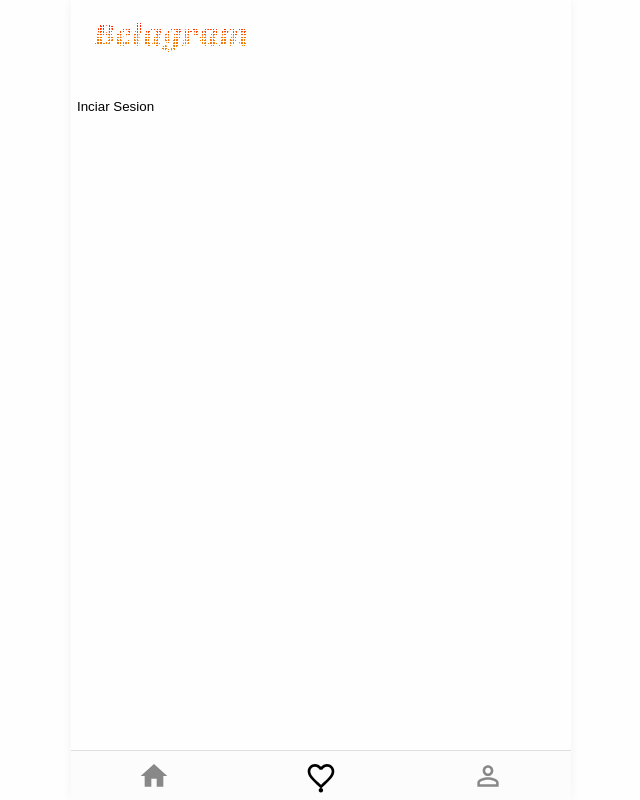
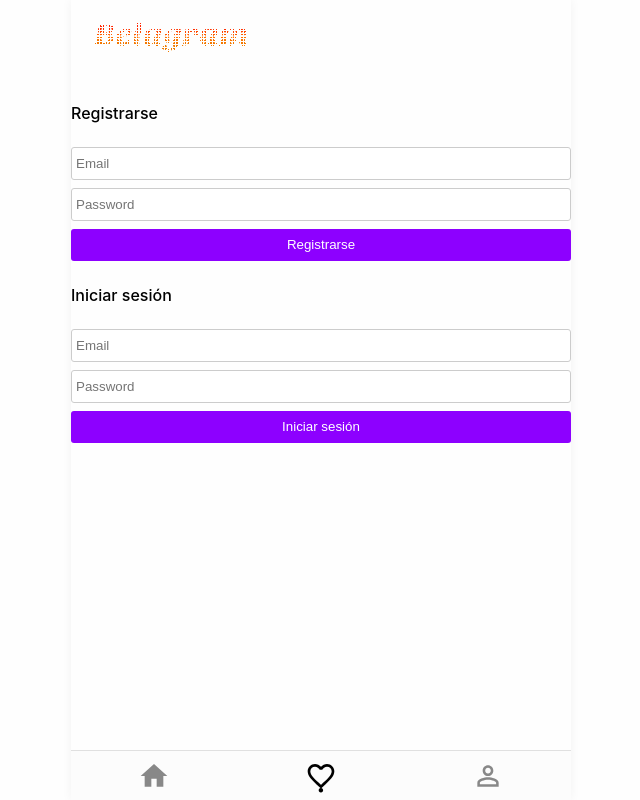
Before and after one commit to leandro-c/Belagram, a React app: page /favs in a window 1280 px wide. Shown: the whole page, without its empty margins (319-959 px from the left). Built offline with nearby package versions, Linux system fonts and the light colour scheme.

Commit message:
submit mutation

```diff
--- a/src/App.js
+++ b/src/App.js
@@ -1,16 +1,17 @@
 import React from 'react'
+import { GlobalStyle } from './styles/GlobalStyles'
 import { Logo } from './components/Logo'
-// estilos globales
-import { GlobalStyle } from './styles/GlobalStyles'
+import { NavBar } from './components/NavBar'
+
+import { Home } from './pages/Home'
 import { Detail } from './pages/Detail'
 import { Favs } from './pages/Favs'
-import { DetailUser, User } from './pages/User'
-import { NotRegisterUser } from './pages/NotRegisterUser'
-import { Home } from './pages/Home'
+import { User } from './pages/User'
+import { NotRegisteredUser } from './pages/NotRegisteredUser'
 
 import { Router } from '@reach/router'
-import { NavBar } from './components/NavBar'
 import Context from './Context'
+
 export const App = () => {
   return (
     <div>
@@ -18,23 +19,25 @@ export const App = () => {
       <Logo />
       <Router>
         <Home path='/' />
-        <Home path='/pet/:id' />
+        <Home path='/pet/:categoryId' />
         <Detail path='/detail/:detailId' />
       </Router>
+
       <Context.Consumer>
         {
-          ({ isAuth }) => isAuth
+          ({ isAuth }) =>
+            isAuth
               ? <Router>
                 <Favs path='/favs' />
                 <User path='/user' />
               </Router>
               : <Router>
-              <NotRegisterUser path='/favs' />
-              <NotRegisterUser path='/user' />
+                <NotRegisteredUser path='/favs' />
+                <NotRegisteredUser path='/user' />
               </Router>
         }
+      </Context.Consumer>
 
-      </Context.Consumer>
       <NavBar />
     </div>
   )
--- a/src/components/UserForm/index.js
+++ b/src/components/UserForm/index.js
@@ -0,0 +1,27 @@
+import React, { Fragment } from 'react'
+import { useInputValue } from '../../hooks/useInputValue'
+import { Form, Input, Button, Title } from './styles'
+
+export const UserForm = ({ onSubmit, title }) => {
+  const email = useInputValue('')
+  const password = useInputValue('')
+
+  const handleSubmit = (event) => {
+    event.preventDefault()
+    onSubmit({
+      email: email.value,
+      password: password.value
+    })
+  }
+
+  return (
+    <Fragment>
+      <Title>{title}</Title>
+      <Form onSubmit={handleSubmit}>
+        <Input placeholder='Email' {...email} />
+        <Input placeholder='Password' type='password' {...password} />
+        <Button>{title}</Button>
+      </Form>
+    </Fragment>
+  )
+}
--- a/src/components/UserForm/styles.js
+++ b/src/components/UserForm/styles.js
@@ -1,10 +1,30 @@
 import styled from 'styled-components'
-import { Link as LinkRouter } from '@reach/router'
-import { fadeIn } from '../../styles/animation'
 
-export const Nav = styled.nav`
+export const Form = styled.form`
+  padding: 16px 0;
+`
 
+export const Input = styled.input`
+  border: 1px solid #ccc;
+  border-radius: 3px;
+  margin-bottom: 8px;
+  padding: 8px 4px;
+  display: block;
+  width: 100%;
 `
-export const Link = styled(LinkRouter)`
 
+export const Button = styled.button`
+  background: #8d00ff;
+  border-radius: 3px;
+  color: #fff;
+  height: 32px;
+  display: block;
+  width: 100%;
+  text-align: center;
 `
+
+export const Title = styled.h2`
+  font-size: 16px;
+  font-weight: 500;
+  padding: 8px 0;
+`
--- /dev/null
+++ b/src/container/RegisterMutation.js
@@ -0,0 +1,15 @@
+import React from 'react'
+import { Mutation } from 'react-apollo'
+import { gql } from 'apollo-boost'
+
+const REGISTER = gql`
+mutation signup($input: UserCredentials!) {
+  signup (input: $input)
+}
+`
+
+export const RegisterMutation = ({ children }) => {
+  return <Mutation mutation={REGISTER}>
+    {children}
+  </Mutation>
+}
--- /dev/null
+++ b/src/hooks/useInputValue.js
@@ -0,0 +1,6 @@
+import { useState } from 'react'
+export const useInputValue = initialValue => {
+  const [value, setValue] = useState(initialValue)
+  const onChange = e => setValue(e.target.value)
+  return { value, onChange }
+}
--- a/src/pages/NotRegisterUser.js
+++ /dev/null
@@ -1,15 +0,0 @@
-import React from 'react'
-import Context from '../Context'
-export const NotRegisterUser = () => (
-  <Context.Consumer>
-    {
-      ({ isAuth, activateAuth }) => {
-        return (
-          <form onSubmit={activateAuth} >
-            <button>Inciar Sesion</button>
-          </form>
-        )
-      }
-    }
-  </Context.Consumer>
-)
--- /dev/null
+++ b/src/pages/NotRegisteredUser.js
@@ -0,0 +1,30 @@
+import React, { Fragment } from 'react'
+import Context from '../Context'
+import { UserForm } from '../components/UserForm'
+import { RegisterMutation } from '../container/RegisterMutation'
+
+export const NotRegisteredUser = () => (
+  <Context.Consumer>
+    {
+      ({ activateAuth }) => {
+        return <Fragment>
+          <RegisterMutation>
+            {
+              (register) => {
+                const onSubmit = ({ email, password }) => {
+                  const input = { email, password }
+                  const variables = { input }
+                  register({ variables }).then(activateAuth)
+                }
+
+                return <UserForm title='Registrarse' onSubmit={onSubmit} />
+              }
+            }
+          </RegisterMutation>
+
+          <UserForm title='Iniciar sesión' onSubmit={activateAuth} />
+        </Fragment>
+      }
+    }
+  </Context.Consumer>
+)
```
Lines whose indentation alone changed are shown as unchanged.
